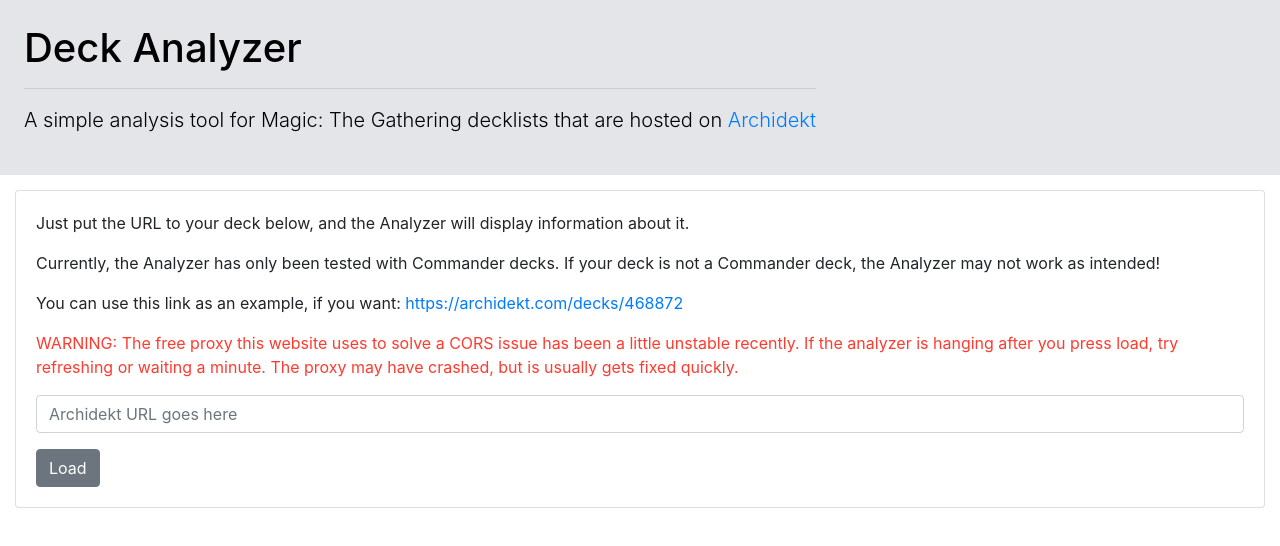
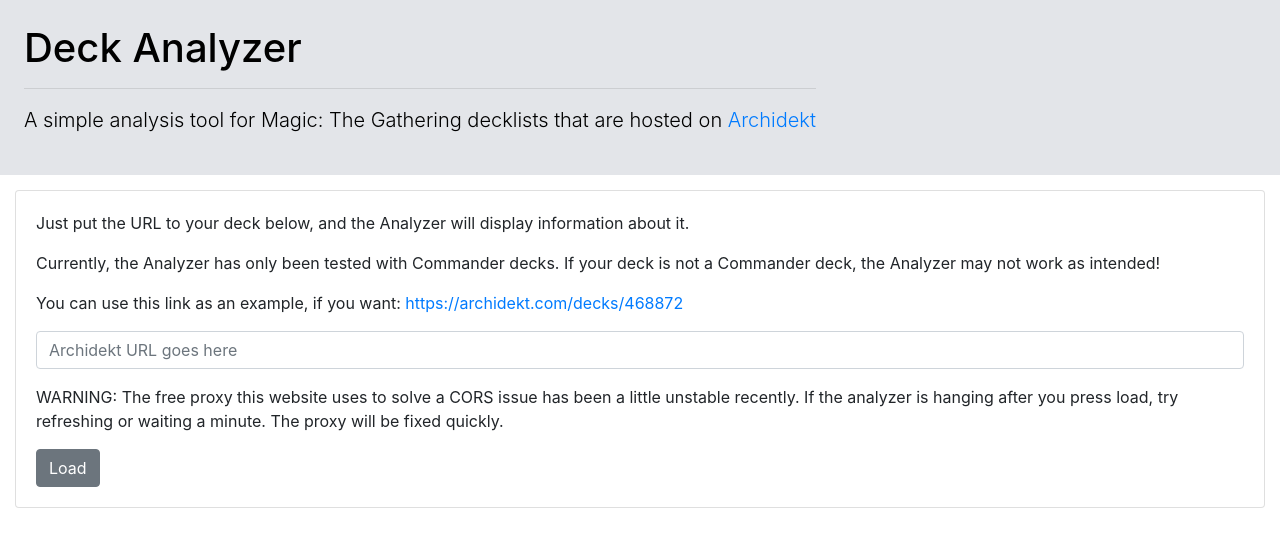
Before and after one commit to RadiantCorrin/DeckAnalyzer, a React (Create React App) app: page / in a window 1280 px wide. Shown: the top 546 px of the page. Built offline with nearby package versions, Linux system fonts and the light colour scheme.

Commit message:
fixed typo

```diff
--- a/src/App.js
+++ b/src/App.js
@@ -50,9 +50,7 @@
                 <p>
                   You can use this link as an example, if you want: <a href="https://archidekt.com/decks/468872">https://archidekt.com/decks/468872</a>
                 </p>
-                <p style={{color: this.colorMap["Red"]}}>
-                  WARNING: The free proxy this website uses to solve a CORS issue has been a little unstable recently. If the analyzer is hanging after you press load, try refreshing or waiting a minute. The proxy may have crashed, but is usually gets fixed quickly.
-                </p>
+
                 <Form onSubmit={this.handleKeyPress}>
                   <FormGroup>
                     <Label for="deckURL">Deck URL</Label>
@@ -64,6 +62,10 @@
                     </Input>
                   </FormGroup>
                 </Form>
+
+                <p>
+                  WARNING: The free proxy this website uses to solve a CORS issue has been a little unstable recently. If the analyzer is hanging after you press load, try refreshing or waiting a minute. The proxy will be fixed quickly.
+                </p>
 
                 {!this.state.loadingDeck && <Button onClick={this.loadDeck}>Load</Button>}
 
--- a/src/ListEntry.js
+++ b/src/ListEntry.js
@@ -27,6 +27,8 @@
         // if (this.card.modifier === "Foil") {
         //     this.directCKUrl += "-foil"
         // }
+
+        // Use https://www.seekpng.com/ima/u2w7w7w7w7a9e6e6/ for foil card overlay?
 
         this.state = { tooltipOpen: false }
     }
```
